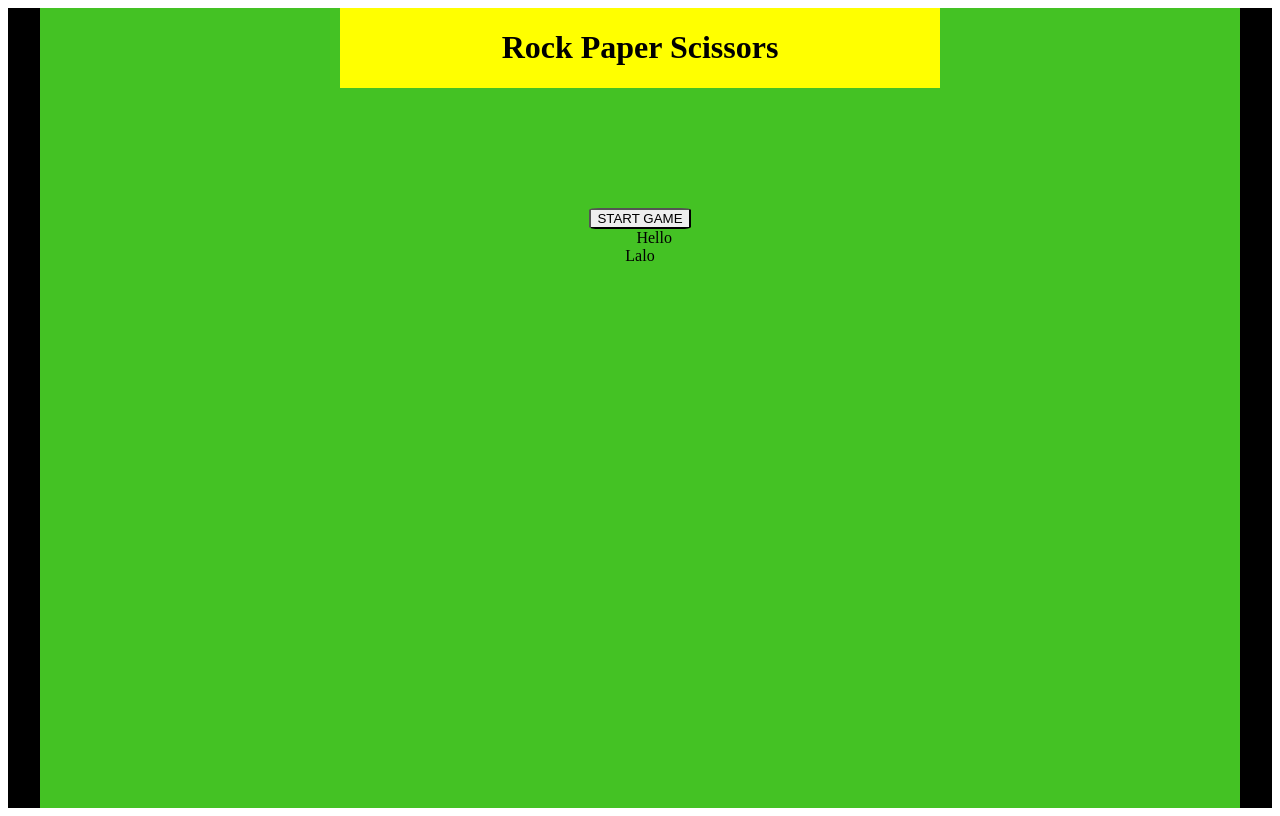
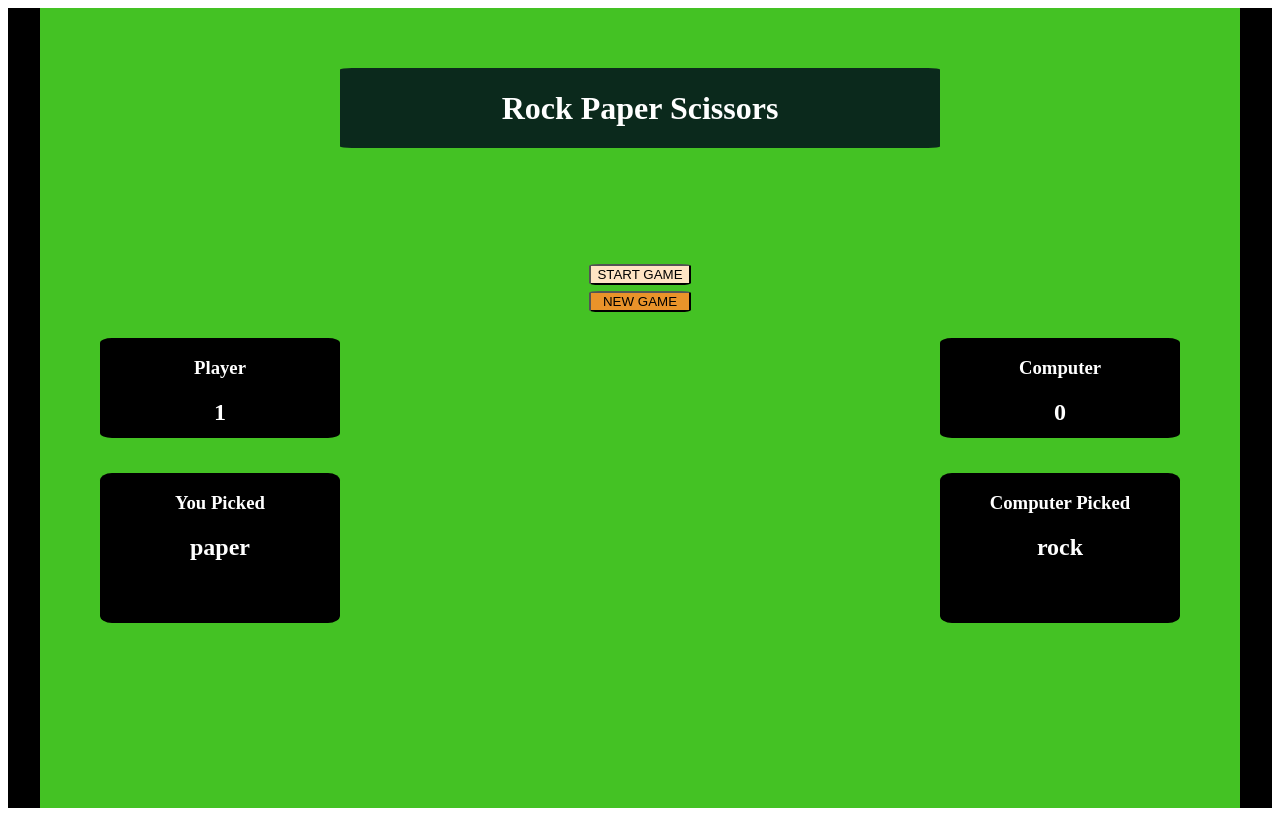
Before and after one commit to Markodimitrakis-Giannis/RockPaperScissors, a plain HTML site: page index.html in a window 1280 px wide. Both pictures are taken after a click on the button "START GAME". Drawn offline with Linux system fonts and the light colour scheme.

Commit message:
Game in it's final form

```diff
--- a/game.js
+++ b/game.js
@@ -1,31 +1,68 @@
 const startButton = (document.getElementById("start-game").onclick = playGame);
+const endButton = (document.getElementById("new-game").onclick = resetScore);
+let playerScore = 0;
+let computerScore = 0;
+const playerBox = document.querySelector(".player-stats .player h2");
+const computerBox = document.querySelector(".player-stats .computer h2");
+const playerSel = document.querySelector(".player-selections .player-sel h2");
+const computerSel = document.querySelector(
+  ".player-selections .computer-sel h2"
+);
+
+function resetScore() {
+  playerScore = 0;
+  playerBox.innerHTML = 0;
+  playerSel.innerHTML = "";
+  computerScore = 0;
+  computerBox.innerHTML = 0;
+  computerSel.innerHTML = "";
+}
 
 function randomInteger(min, max) {
   return Math.floor(Math.random() * (max - min + 1)) + min;
 }
 
 const playerSelection = () => {
-  return "rock";
+  const randChoice = randomInteger(0, 2);
+  const option = ["rock", "paper", "scissor"];
+  return option[randChoice];
 };
 
 const computerSelection = () => {
-  const randChoice = randomInteger(1, 3);
+  const randChoice = randomInteger(0, 2);
   const option = ["rock", "paper", "scissor"];
   return option[randChoice];
 };
 
 function playGame() {
-  console.log("Hello!");
   const playerChoice = playerSelection();
+  playerSel.innerHTML = playerChoice;
   const computerChoice = computerSelection();
+  computerSel.innerHTML = computerChoice;
 
-  const player = document.querySelector(".player-stats .player");
+  checkWinner(playerChoice, computerChoice, playerBox, computerBox);
+}
 
-  if (playerChoice == "rock" && computerChoice == "scissor") {
-    player.innerHTML("Player Won");
-  } else if (playerChoice == "rock" && computerChoice == "paper") {
-    console.log("Game Ended! Computer Won");
+function checkWinner(playerChoice, computerChoice, player, computer) {
+  if (
+    (playerChoice == "rock" && computerChoice == "scissor") ||
+    (playerChoice == "scissor" && computerChoice == "paper") ||
+    (playerChoice == "paper" && computerChoice == "rock")
+  ) {
+    console.log(playerChoice, computerChoice);
+    playerScore++;
+    player.innerHTML = playerScore;
+  } else if (
+    (playerChoice == "rock" && computerChoice == "paper") ||
+    (playerChoice == "scissor" && computerChoice == "rock") ||
+    (playerChoice == "paper" && computerChoice == "scissor")
+  ) {
+    console.log(playerChoice, computerChoice);
+    computerScore++;
+    computer.innerHTML = computerScore;
   } else {
-    console.log("Game Ended! No Player Won");
+    console.log(playerChoice, computerChoice);
+    //player.innerHTML = "Draw";
+    //computer.innerHTML = "Draw";
   }
 }
--- a/index.html
+++ b/index.html
@@ -15,10 +15,27 @@
         </div>
         <div class="play-game">
           <button id="start-game">START GAME</button>
+          <button id="new-game">NEW GAME</button>
         </div>
         <div class="player-stats">
-          <div class="player">Hello</div>
-          <div class="computer">Lalo</div>
+          <div class="player">
+            <h3>Player</h3>
+            <h2>0</h2>
+          </div>
+          <div class="computer">
+            <h3>Computer</h3>
+            <h2>0</h2>
+          </div>
+        </div>
+        <div class="player-selections">
+          <div class="player-sel">
+            <h3>You Picked</h3>
+            <h2></h2>
+          </div>
+          <div class="computer-sel">
+            <h3>Computer Picked</h3>
+            <h2></h2>
+          </div>
         </div>
       </div>
     </div>
--- a/style.css
+++ b/style.css
@@ -1,3 +1,7 @@
+body {
+  font-family: "Times New Roman", Times, serif;
+}
+
 .base-container {
   display: flex;
   align-items: center;
@@ -15,33 +19,98 @@
   background-color: rgb(68, 194, 36);
 }
 .main {
-  background-color: yellow;
+  display: flex;
+  align-items: center;
+  justify-content: center;
+  background-color: rgb(11, 41, 28);
   text-align: center;
   width: 50%;
   height: 10%;
+  margin-top: 5%;
+  border-radius: 2%;
 }
 .main > h1 {
-  color: black;
+  color: white;
 }
 #start-game {
   border-radius: 10%;
   transition-duration: 0.4s;
+  background-color: bisque;
 }
 #start-game:hover {
   background-color: rgb(15, 170, 162);
 }
+
+#new-game {
+  border-radius: 10%;
+  margin-top: 5%;
+  transition-duration: 0.4s;
+  background-color: rgb(233, 147, 42);
+}
+#new-game:hover {
+  background-color: rgb(35, 172, 7);
+}
+
 .play-game {
+  display: flex;
+  flex-direction: column;
   margin-top: 10%;
+  width: 10%;
+  height: 5%;
   display: flex;
   justify-content: center;
   width: auto;
 }
 .player-stats {
   display: flex;
-  justify-content: center;
+  justify-content: space-between;
   align-items: center;
-  flex-direction: column;
+  flex-direction: row;
+  width: 100%;
+  height: 20%;
 }
+.player-selections {
+  display: flex;
+  justify-content: space-between;
+  align-items: center;
+  flex-direction: row;
+  width: 100%;
+  height: 20%;
+}
+.player-sel,
+.computer-sel {
+  width: 20%;
+  height: 150px;
+  background-color: black;
+}
+.player-sel {
+  margin-left: 5%;
+  color: white;
+  border-radius: 5%;
+  text-align: center;
+}
+.computer-sel {
+  margin-right: 5%;
+  color: white;
+  border-radius: 5%;
+  text-align: center;
+}
+.player,
+.computer {
+  width: 20%;
+  height: 100px;
+  background-color: black;
+}
+
 .player {
-  width: 20%;
+  margin-left: 5%;
+  color: white;
+  border-radius: 5%;
+  text-align: center;
 }
+.computer {
+  margin-right: 5%;
+  border-radius: 5%;
+  color: white;
+  text-align: center;
+}
```
